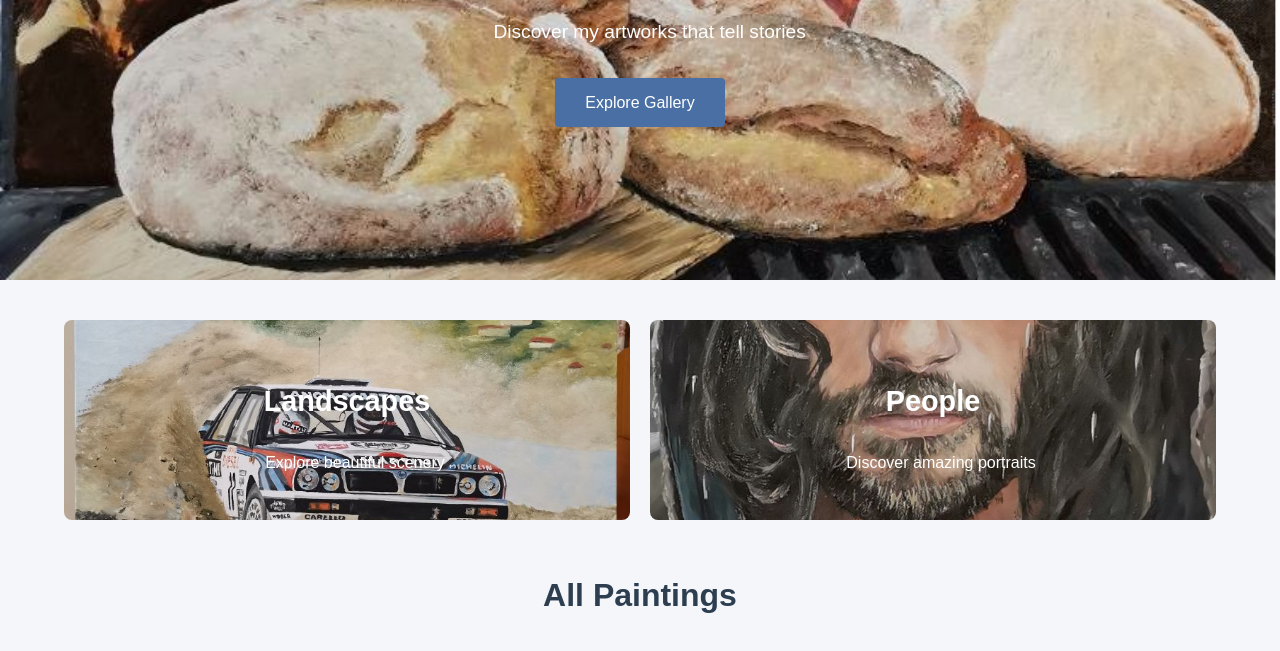
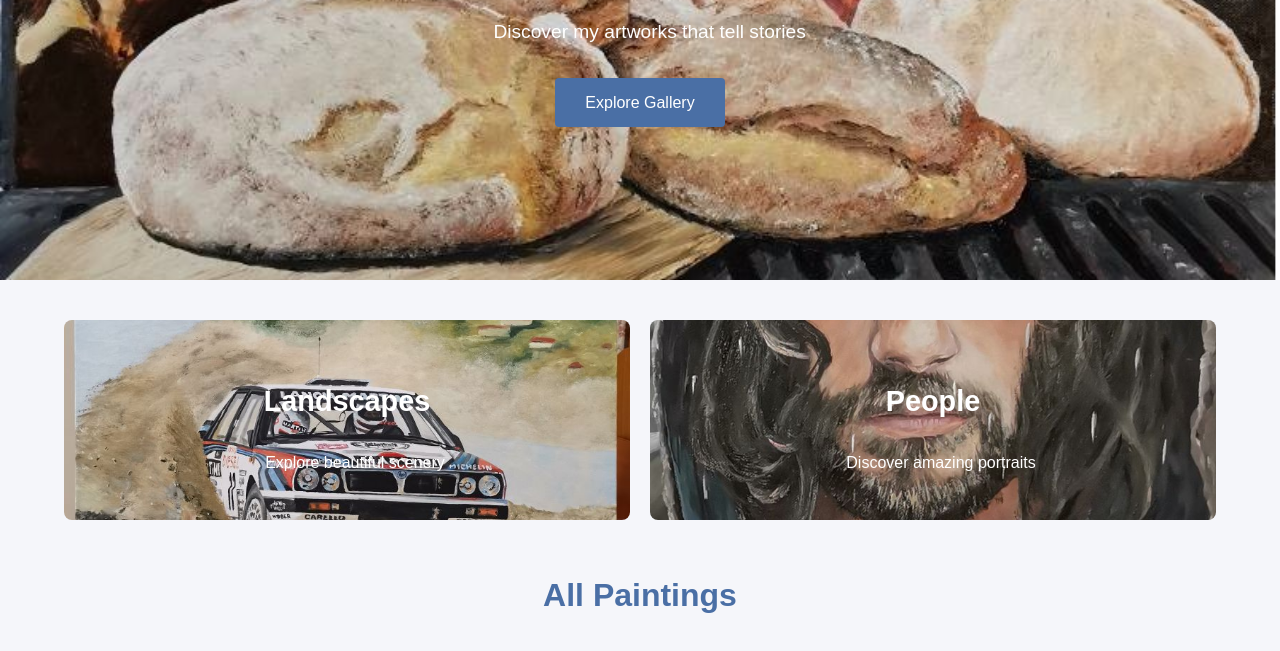
Before and after one commit to Mirksn/ArtWeb, a website built with webpack: page index.html in a window 1280 px wide. Shown: the part 301-952 px from the top of the page. Built offline with nearby package versions, Linux system fonts and the light colour scheme.

Commit message:
Section Title color set to accent

```diff
--- a/css/style.css
+++ b/css/style.css
@@ -144,6 +144,9 @@ a {
 }
 
 /*Featured Paintings Grid*/
+.paintings-section .section-title {
+  color: var(--accent-color);
+}
 .section-title {
   text-align: center;
   font-size: 32px;
```
